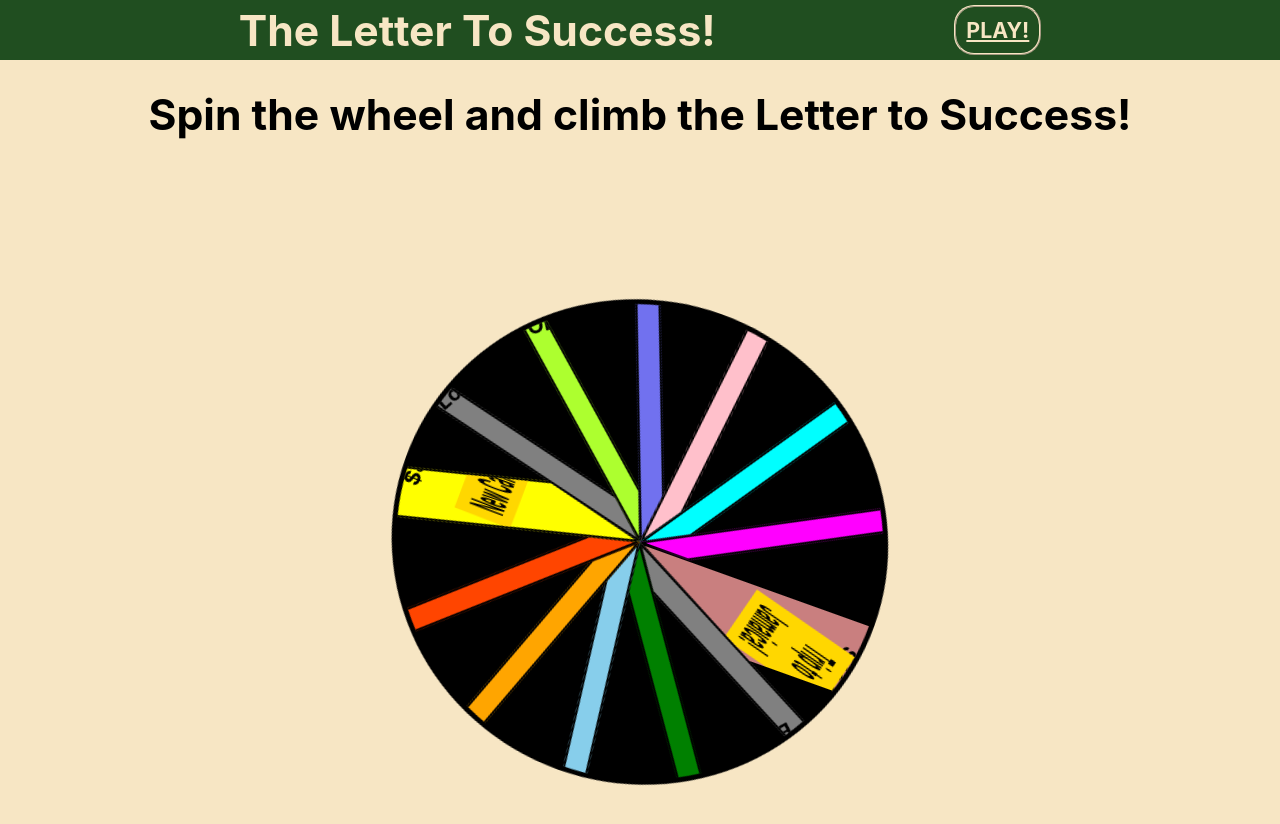
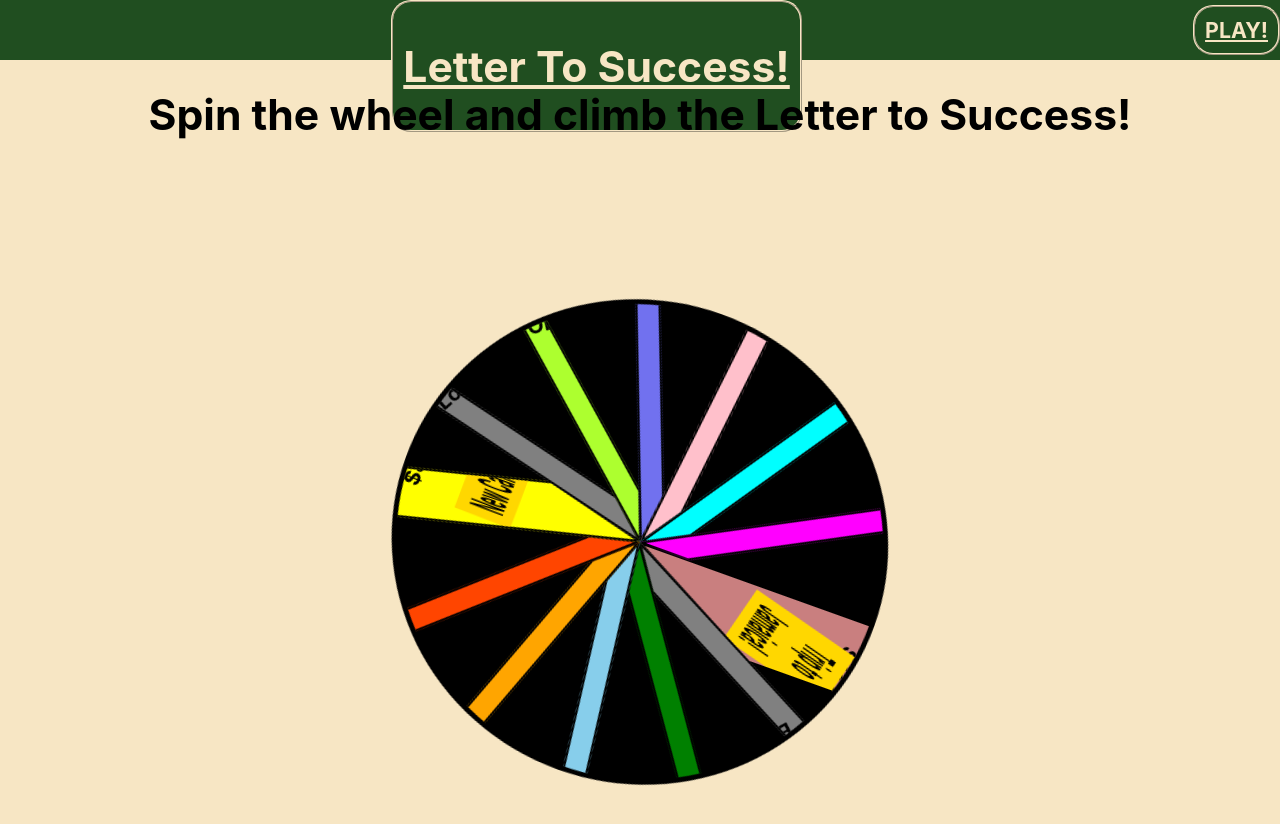
Before and after one commit to OSharpe001/letter-to-success, a React (Create React App) app: page / in a window 1280 px wide. Shown: the top 824 px of the page. Built offline with nearby package versions, Linux system fonts and the light colour scheme.

Commit message:
changed title to also be a link to Main page

```diff
--- a/src/components/Header.js
+++ b/src/components/Header.js
@@ -4,9 +4,9 @@ import { Link } from "react-router-dom";
 export default function Header() {
   return (
     <header>
-        <h1>The Letter To Success!</h1>
+        <Link aria-label="On Click" to="/" className="nav-item"><h1 className="nav-item">Letter To Success!</h1></Link>
         <nav>
-          <Link aria-label="On Click" to="/settings" className="nav-item">PLAY!</Link>
+          <Link aria-label="On Click" to="/settings" className="nav-item button">PLAY!</Link>
         </nav>
     </header>
   )
```
